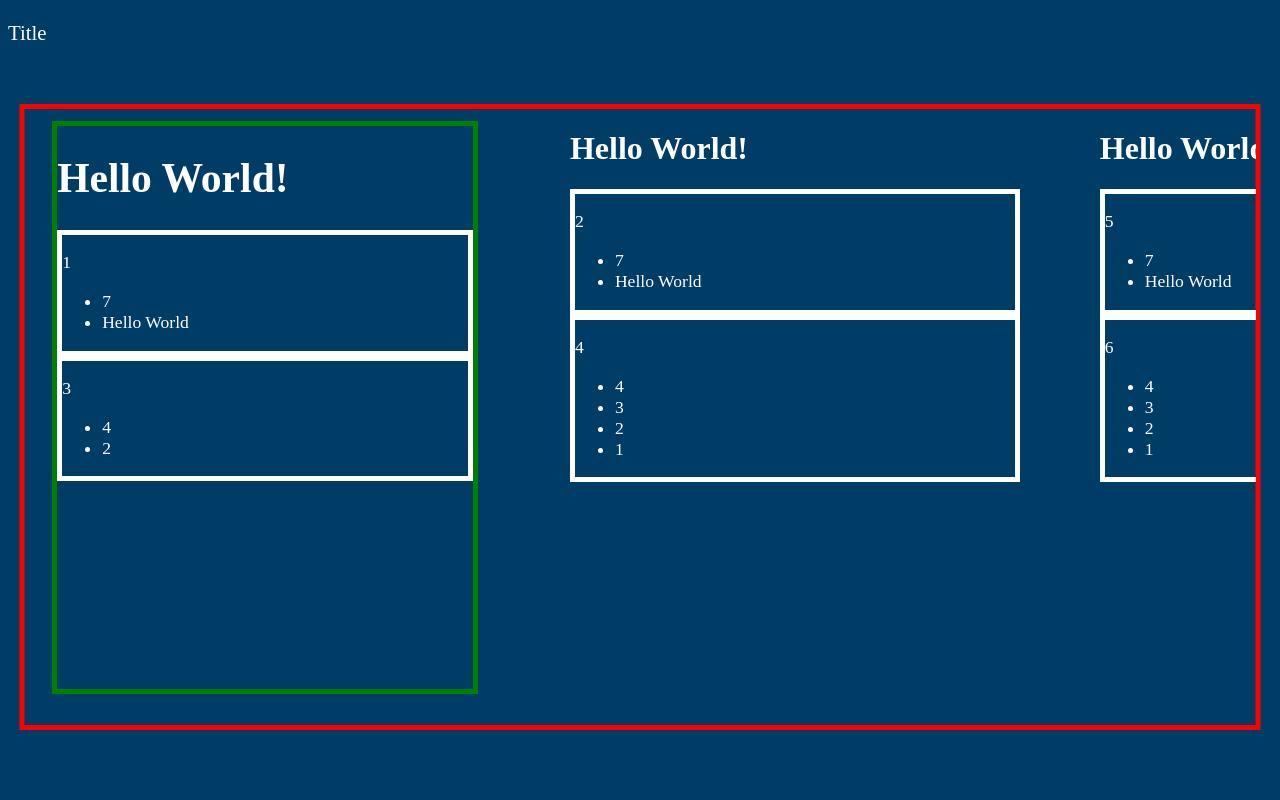
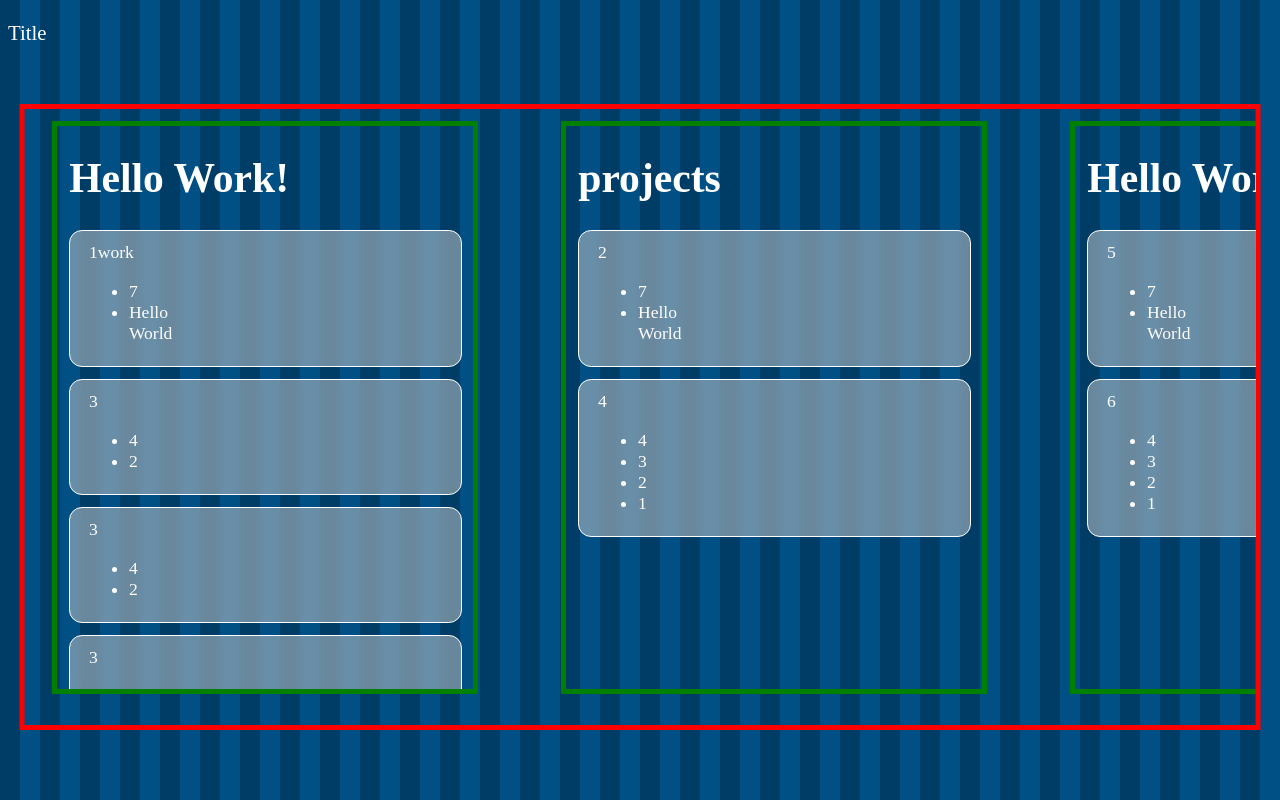
Before and after one commit to AserMalik/website, a React (Create React App) app: page / in a window 1280 px wide. Built offline with nearby package versions, Linux system fonts and the light colour scheme.

Commit message:
added some basic css

```diff
--- a/src/App.js
+++ b/src/App.js
@@ -43,10 +43,12 @@ Card = (title, cardDetails) => {
   ));
   return (
     <div className="card">
-      <div className="card-context-image" />
-      <div className="card-context-info">
-        <p className="card-title">{title}</p>
-        <ul className="card-subtitle">{listCardDetails}</ul>
+      <div className="blur">
+        <div className="card-context-image" />
+        <div className="card-context-info">
+          <p className="card-title">{title}</p>
+          <ul className="card-data">{listCardDetails}</ul>
+        </div>
       </div>
     </div>
   );
@@ -55,11 +57,16 @@ Card = (title, cardDetails) => {
 export default function App() {
   return (
     <div className="App">
-      <Section title="Hello World!" type="major">
-        {Card("1", test)}
+      <Section title="Hello Work!">
+        {Card("1work", test)}
+        {Card("3", ["4", "2"])}
+        {Card("3", ["4", "2"])}
+        {Card("3", ["4", "2"])}
+        {Card("3", ["4", "2"])}
+        {Card("3", ["4", "2"])}
         {Card("3", ["4", "2"])}
       </Section>
-      <Section title="Hello World!">
+      <Section title="projects">
         {Card("2", test)}
         {Card("4", "4321")}
       </Section>
--- a/src/styles.css
+++ b/src/styles.css
@@ -1,5 +1,12 @@
 body {
   background: #003d66;
+  background: repeating-linear-gradient(
+    to right,
+    #003d66,
+    #003d66 20px,
+    #015085 20px,
+    #015085 40px
+  );
   font-family: Perpetua Light;
   color: white;
 }
@@ -22,8 +29,8 @@ body {
   display: grid;
   grid-template-rows: 97%;
   grid-template-columns: repeat(3, 37%);
-  grid-column-gap: 5rem;
-  overflow-y: scroll;
+  grid-column-gap: 3.7rem;
+  overflow-x: scroll;
 }
 
 @media only screen and (max-width: 768px) {
@@ -40,7 +47,39 @@ body {
   margin: 0.76rem;
 }
 
+.section-minor {
+  font: bold;
+  font-size: 1.3rem;
+  margin-top: -1rem;
+  border: solid green 5px;
+  margin: 0.76rem;
+  overflow-y: scroll;
+  padding-left: 12px;
+  padding-right: 11px;
+}
+
 .card {
   font-size: 1.1rem;
-  border: solid white 5px;
+  border: solid white 0.1px;
+  background: rgba(207, 207, 207, 0.51);
+  backdrop-filter: blur(0.39rem);
+  margin-top: 0.76rem;
+  padding-left: 1.17rem;
+  padding-bottom: 0.27rem;
+  padding-right: 0.4rem;
+  border-radius: 0.81rem;
+  display: grid;
+  grid-template-rows: 97%;
+  grid-template-columns: 31% 69%;
+  transition: box-shadow 0.3s;
 }
+
+.card:hover {
+  box-shadow: 0 0 11px rgba(33, 33, 33, 0.7);
+}
+
+.card-title {
+  font-style: bold;
+  margin-top: 0.71rem;
+  margin-bottom: 0.51rem;
+}
```
Also changed, not shown: package.json (+6 -1 lines).
